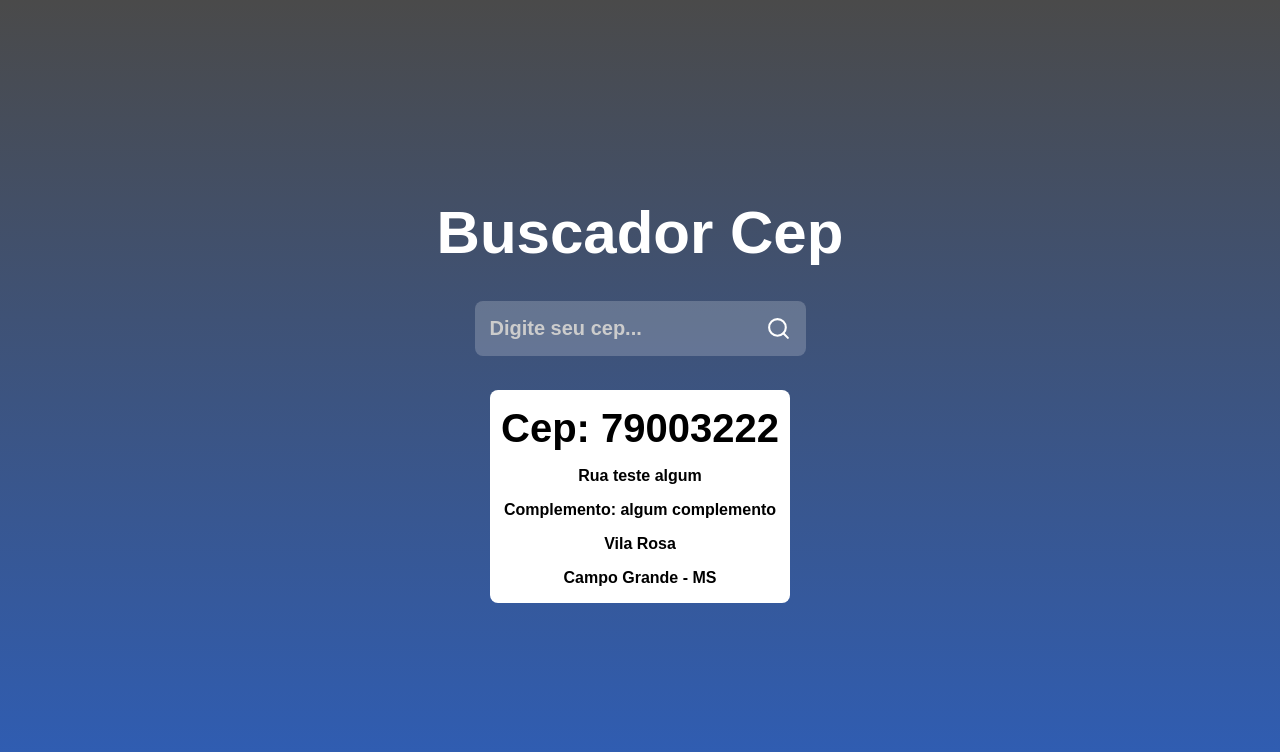
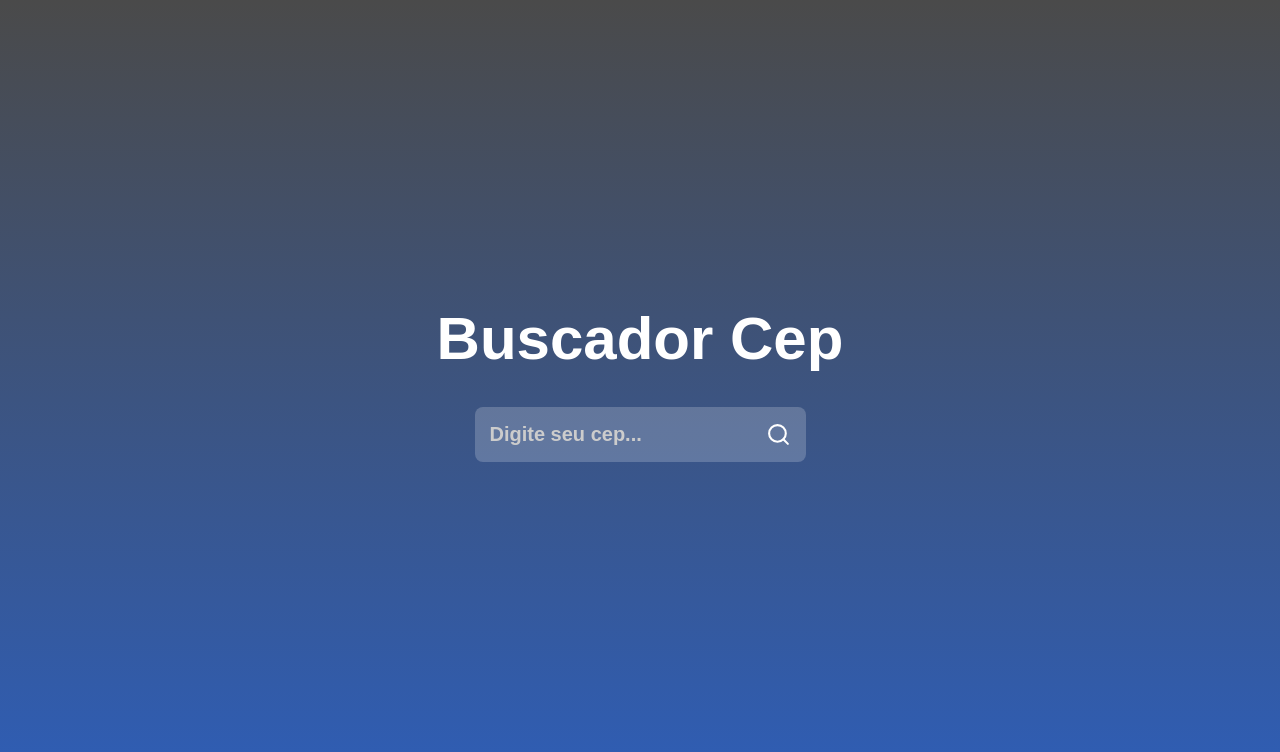
Before and after one commit to denneraladim/buscador-cep, a React (Vite) app: page / in a window 1280 px wide. Shown: the top 752 px of the page. Built offline with nearby package versions, Linux system fonts and the light colour scheme.

Commit message:
Finalizado o Projeto

```diff
--- a/src/components/BuscadorCep.jsx
+++ b/src/components/BuscadorCep.jsx
@@ -9,6 +9,7 @@
 const BuscadorCep = () => {
 
     const [input, setInput] = useState('')
+    const [cep, setCep] = useState({})
 
     const handleSearch = async () => {
         if(input === ""){
@@ -19,10 +20,12 @@
         try{
 
             const response = await api.get(`${input}/json`);
-            console.log(response)
+            setCep(response.data)
+            setInput("");
 
         }catch{
             alert("Erro ao buscar!")
+            setInput("")
         }
 
      // 01310930/json
@@ -44,14 +47,20 @@
                 <FiSearch size={25} color="#FFF"/>
               </button>
         </div>
-        <main className={styles.main}>
-            <h2>Cep: 79003222</h2>
 
-            <span>Rua teste algum</span>
-            <span>Complemento: algum complemento</span>
-            <span>Vila Rosa</span>
-            <span>Campo Grande - MS</span>
+        {Object.keys(cep).length > 0 && (
+
+            <main className={styles.main}>
+                <h2>Cep: {cep.cep}</h2>
+
+                <span>{cep.logradouro}</span>
+                <span>Complemento: {cep.complemento}</span>
+                <span>{cep.bairro}</span>
+                <span>{cep.localidade} - {cep.uf}</span>
         </main>
+
+        )}
+
     </section>
         </>
     )
```
